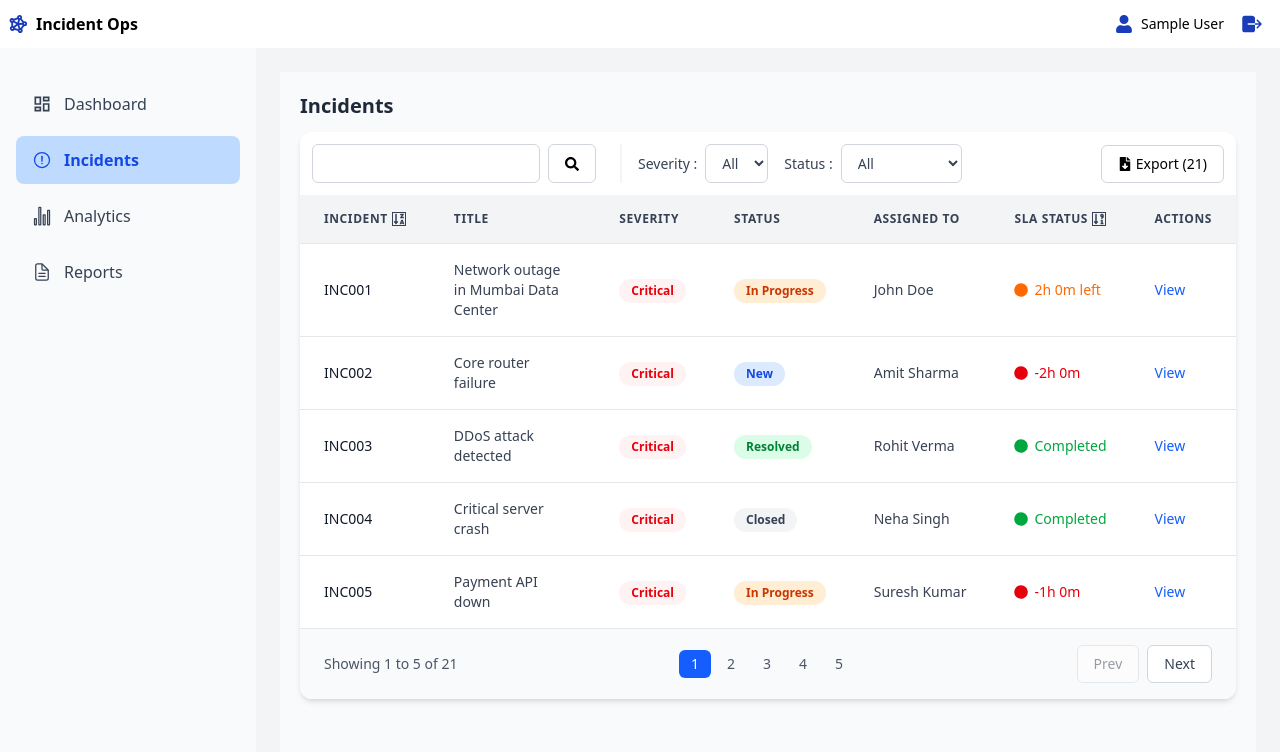
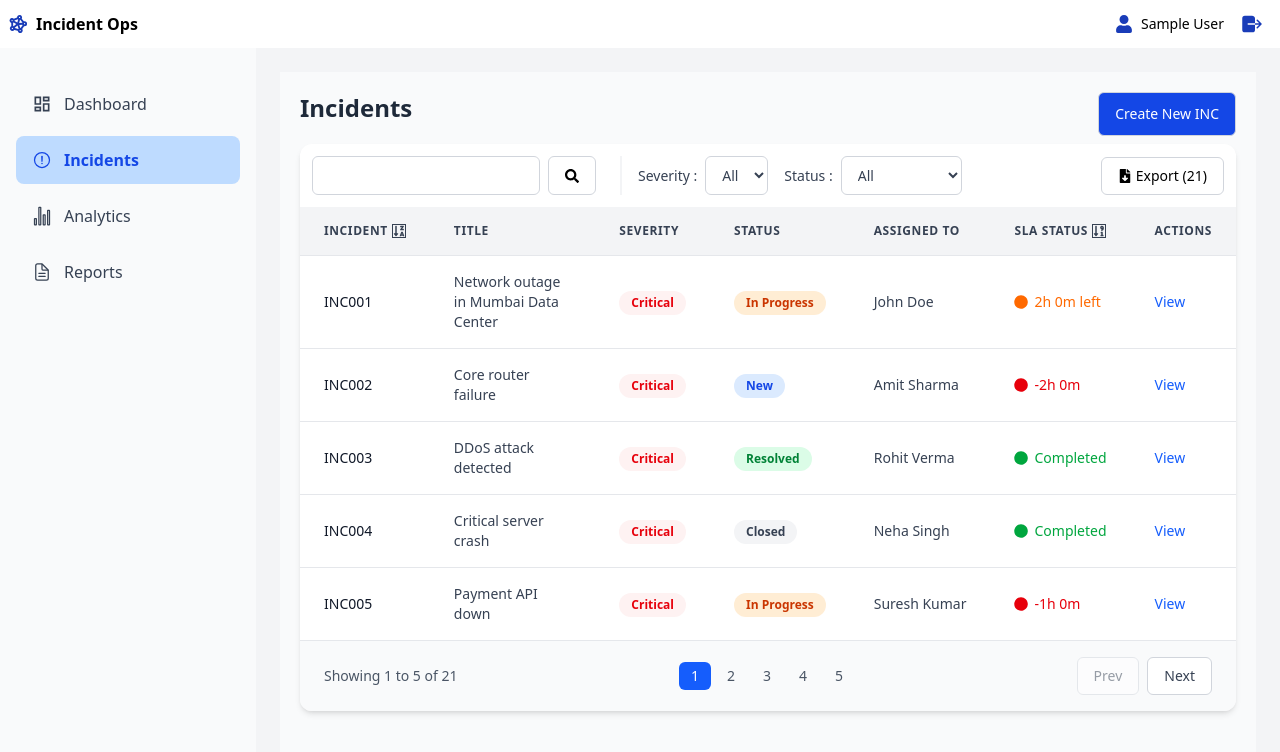
Before and after one commit to amirali72/Incident-Ops, a React (Vite) app: page /incidents in a window 1280 px wide. Shown: the top 752 px of the page. Built offline with nearby package versions, Linux system fonts and the light colour scheme; sample sign-in values are in the browser's storage.

Commit message:
Create new inc button added

```diff
--- a/src/pages/Incidents.jsx
+++ b/src/pages/Incidents.jsx
@@ -10,8 +10,10 @@ import {
 } from "react-icons/fa";
 import Papa from "papaparse";
 import SLATimer from "../components/SLATimer";
+import { useNavigate } from "react-router-dom";
 
 const Incidents = () => {
+  const navigate = useNavigate();
   const [searchVal, setSearchVal] = useState("");
   const [filteredINC, setFilteredINC] = useState(mockIncidents);
   const [sevFilter, setSevFilter] = useState("all");
@@ -70,7 +72,15 @@ const Incidents = () => {
 
   return (
     <div className="p-5 bg-gray-50 min-h-screen">
-      <h1 className="text-xl font-bold text-gray-800 mb-3">Incidents</h1>
+      <div className="flex justify-between mb-2">
+        <h1 className="text-2xl font-bold text-gray-800 mb-3">Incidents</h1>
+        <button
+          onClick={()=>navigate("/incidents/new")}
+          className=" bg-blue-700 border text-white border-gray-300 px-4 py-2 rounded-md text-sm font-medium"
+        >
+          Create New INC
+        </button>
+      </div>
 
       <div className="bg-white rounded-xl shadow-md overflow-hidden ">
         <div className="overflow-x-auto ">
```
